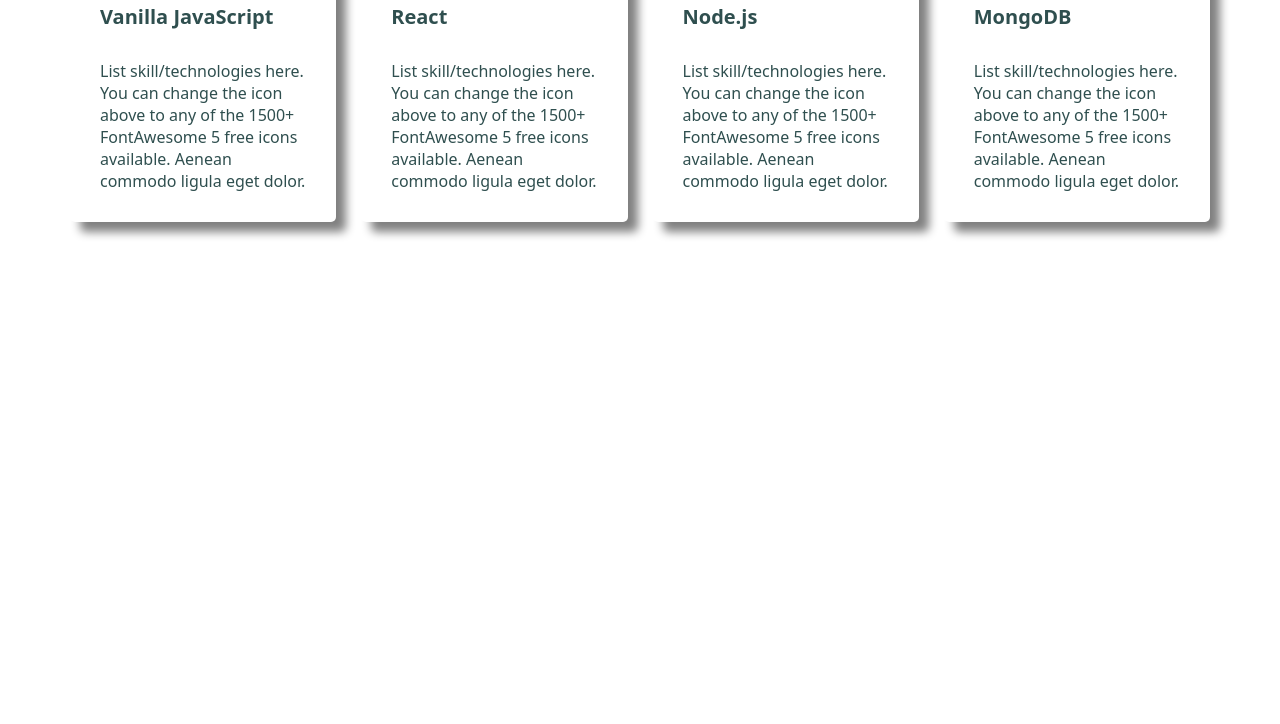
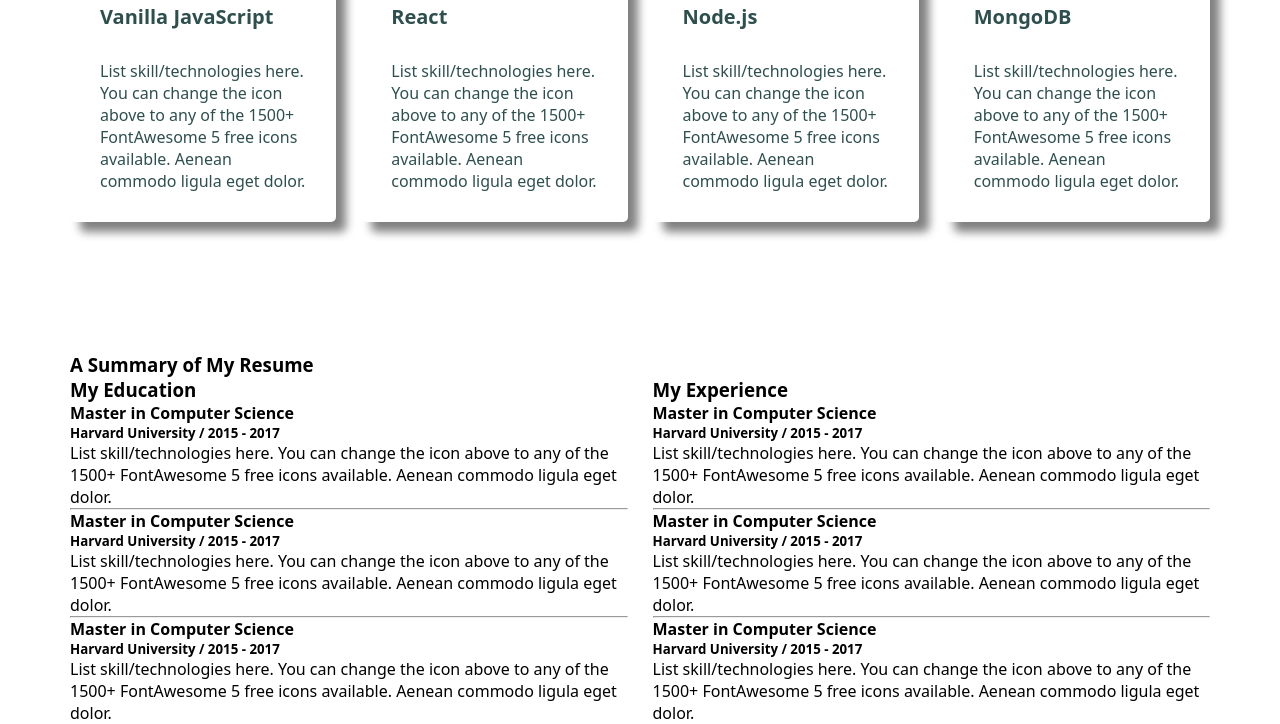
Before and after one commit to masumhs73/my-portfolio1, a plain HTML site: page images/index.html in a window 1280 px wide. Shown: the part 2011-2735 px from the top of the page. Before the commit the page ends 2363 px from the top, so only its background shows below. Drawn offline with Linux system fonts and the light colour scheme.

Commit message:
added education and experience

```diff
--- a/images/index.html
+++ b/images/index.html
@@ -85,7 +85,60 @@
                 </div>
             </div>
         </section>
-    </main>
+
+        <!-- resume section -->
+
+        <section class="resume">
+            <h3 class="section-title">A Summary of My Resume</h3>
+
+            <div class="resume-content">
+                <div>
+                    <h3 class="resume-title">My Education</h3>
+                    <div class="resume-info">
+                        <h4 class="title">Master in Computer Science</h4>
+                        <h5 class="sub-title">Harvard University / 2015 - 2017</h5>
+                        <p class="resume-description">List skill/technologies here. You can change the icon above to any of the 1500+ FontAwesome 5 free icons available. Aenean commodo ligula eget dolor.</p>
+                    </div>
+                    <hr>
+
+                    <div class="resume-info">
+                        <h4 class="title">Master in Computer Science</h4>
+                        <h5 class="sub-title">Harvard University / 2015 - 2017</h5>
+                        <p class="resume-description">List skill/technologies here. You can change the icon above to any of the 1500+ FontAwesome 5 free icons available. Aenean commodo ligula eget dolor.</p>
+                    </div>
+                    <hr>
+
+                    <div class="resume-info">
+                        <h4 class="title">Master in Computer Science</h4>
+                        <h5 class="sub-title">Harvard University / 2015 - 2017</h5>
+                        <p class="resume-description">List skill/technologies here. You can change the icon above to any of the 1500+ FontAwesome 5 free icons available. Aenean commodo ligula eget dolor.</p>
+                    </div>
+                </div>
+
+                <div>
+                    <h3 class="resume-title">My Experience</h3>
+                        <div class="resume-info">
+                            <h4 class="title">Master in Computer Science</h4>
+                            <h5 class="sub-title">Harvard University / 2015 - 2017</h5>
+                            <p class="resume-description">List skill/technologies here. You can change the icon above to any of the 1500+ FontAwesome 5 free icons available. Aenean commodo ligula eget dolor.</p>
+                        </div>
+                        <hr>
+                        <div class="resume-info">
+                            <h4 class="title">Master in Computer Science</h4>
+                            <h5 class="sub-title">Harvard University / 2015 - 2017</h5>
+                            <p class="resume-description">List skill/technologies here. You can change the icon above to any of the 1500+ FontAwesome 5 free icons available. Aenean commodo ligula eget dolor.</p>
+                        </div>
+                        <hr>
+                        <div class="resume-info">
+                            <h4 class="title">Master in Computer Science</h4>
+                            <h5 class="sub-title">Harvard University / 2015 - 2017</h5>
+                            <p class="resume-description">List skill/technologies here. You can change the icon above to any of the 1500+ FontAwesome 5 free icons available. Aenean commodo ligula eget dolor.</p>
+                        </div>
+                </div>
+            </div>
+        </section>
+
+     </main>
     <footer></footer>
 
 </body>
--- a/images/styles/style.css
+++ b/images/styles/style.css
@@ -2,6 +2,12 @@
     margin: 0%;
     font-family:system-ui, -apple-system, BlinkMacSystemFont, 'Segoe UI', Roboto, Oxygen, Ubuntu, Cantarell, 'Open Sans', 'Helvetica Neue', sans-serif;
 }
+
+/* .section-title{
+    text-align: center;
+    font-size: 35px;
+    font-weight: 700;
+    margin-bottom: 50px; */
 
 header{
     background-color:darksalmon;
@@ -167,3 +173,24 @@ section{
     color: darkslategrey;
     font-size: 16px;
 }
+
+.resume{}
+
+.section-title{
+
+}
+
+.resume-content{
+    display: flex;
+    gap: 25px;
+}
+
+.resume-title{}
+
+.resume-info{}
+
+.title{}
+
+.sub-title{}
+
+.resume-descripton{}
```
